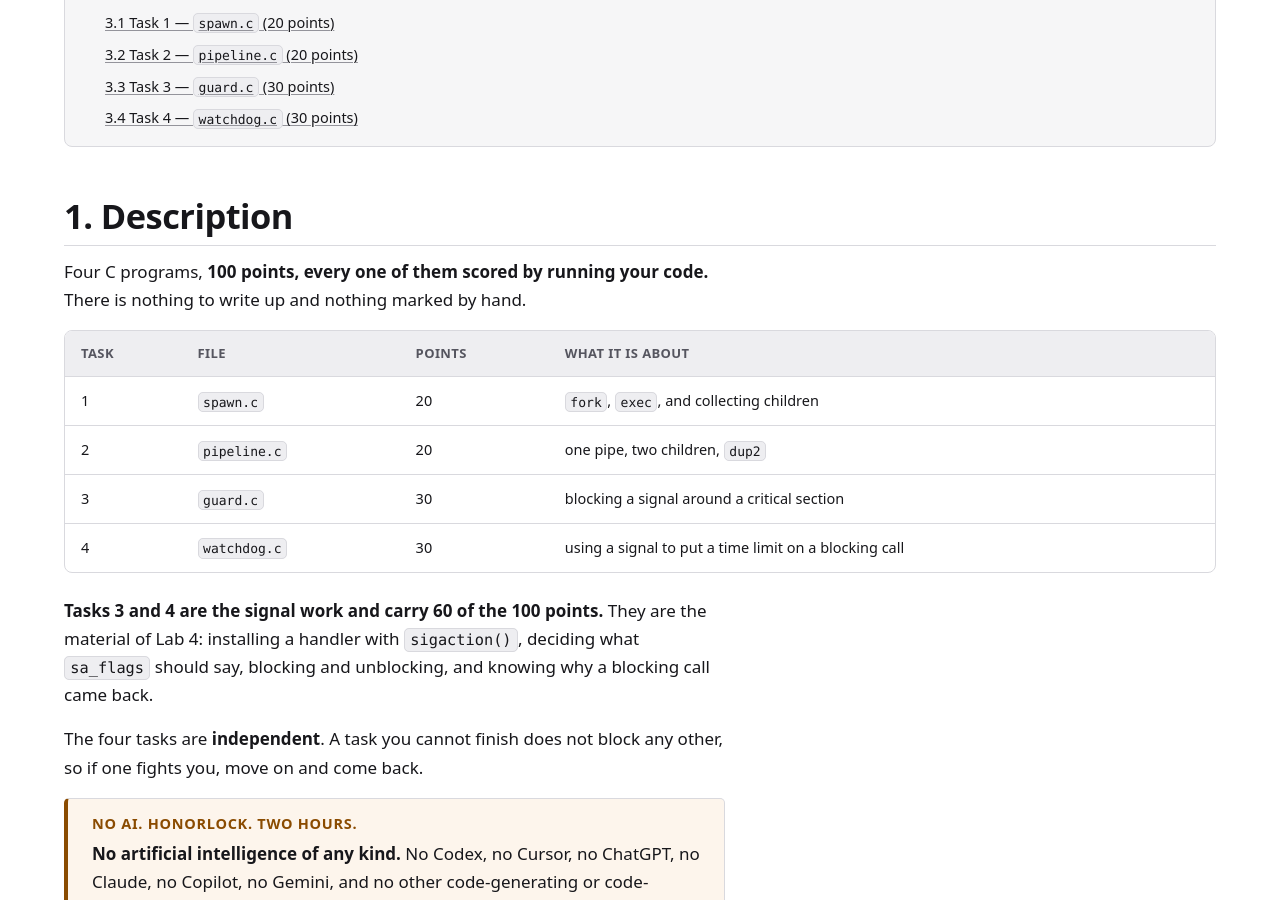
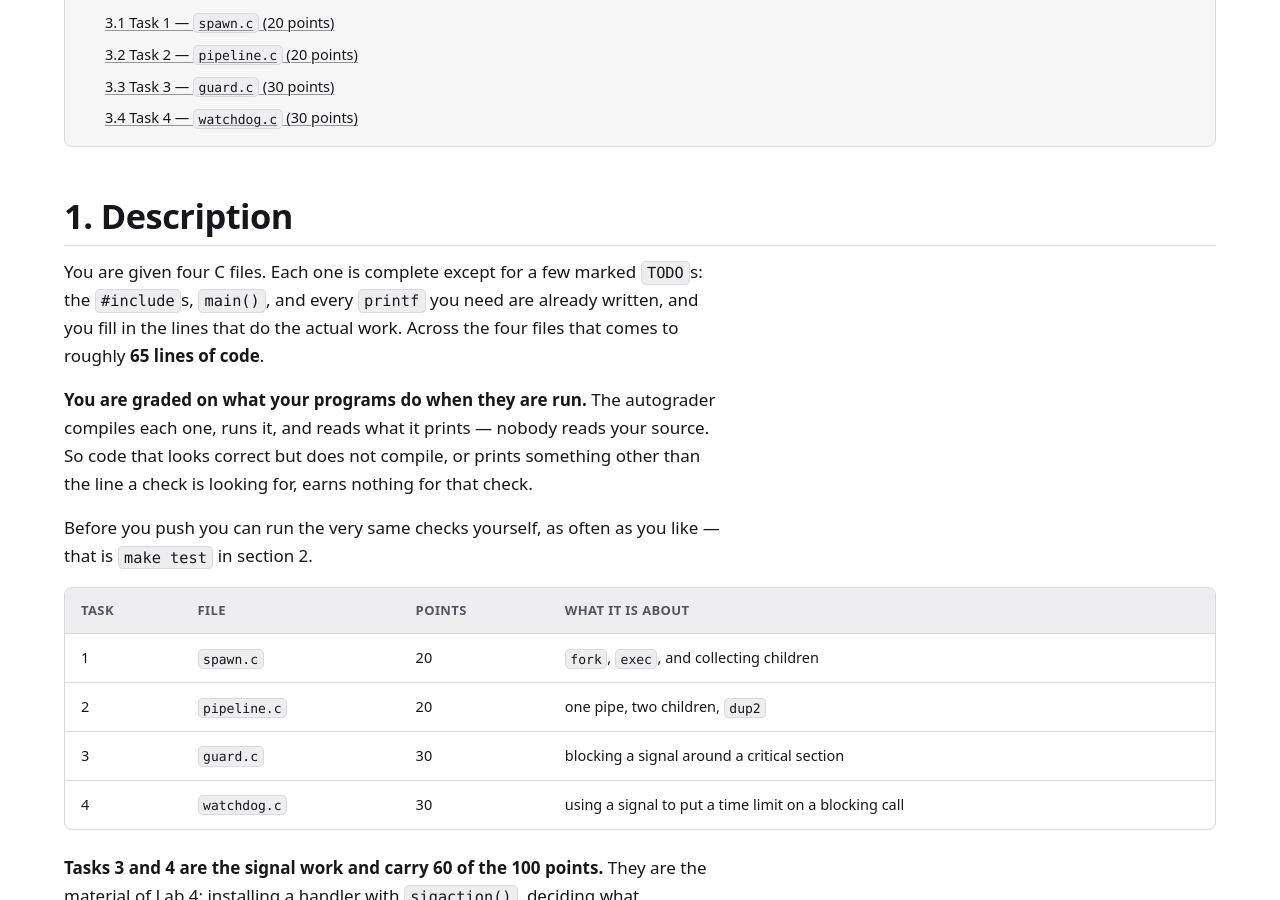
Before and after one commit to CSCE-313-FA26/CSCE-313-FA26.github.io, a Jekyll site: the page built from exam-1-2cfbx034/index.md, in a window 1280 px wide and 900 px high, scrolled down 737 px. Built offline with Jekyll 4.4.1, drawn with Linux system fonts in a browser that asks for light colours.

Commit message:
Exam 1: rewrite the opening so it says what the student is doing
"Four C programs, 100 points, every one of them scored by running your code.
There is nothing to write up and nothing marked by hand." - "every one of them"
had no clear antecedent, and the second sentence described the absence of
written questions, which only means something to a reader of an earlier draft.

The opening now says what you are given, how much of it you write (~65 lines),
and that the grade comes from running the programs, with the consequence
spelled out: code that does not compile or prints the wrong line scores nothing
for that check. Same fix applied to the instructions page.

Co-Authored-By: Claude Opus 5 (1M context) <noreply@anthropic.com>
Claude-Session: https://claude.ai/code/session_01Cdfrp6jXTU4Azy52SVcfSN

```diff
--- a/exam-1-2cfbx034/index.md
+++ b/exam-1-2cfbx034/index.md
@@ -23,8 +23,18 @@ description: "The four coding tasks of Exam 1: what to write in each file, what
 
 ## 1. Description
 
-Four C programs, **100 points, every one of them scored by running your code.**
-There is nothing to write up and nothing marked by hand.
+You are given four C files. Each one is complete except for a few marked
+`TODO`s: the `#include`s, `main()`, and every `printf` you need are already
+written, and you fill in the lines that do the actual work. Across the four
+files that comes to roughly **65 lines of code**.
+
+**You are graded on what your programs do when they are run.** The autograder
+compiles each one, runs it, and reads what it prints — nobody reads your source.
+So code that looks correct but does not compile, or prints something other than
+the line a check is looking for, earns nothing for that check.
+
+Before you push you can run the very same checks yourself, as often as you
+like — that is `make test` in section 2.
 
 | Task | File | Points | What it is about |
 | --- | --- | --- | --- |
```
Also changed, not shown: exam-1-instructions/index.md (+6 -3 lines).
